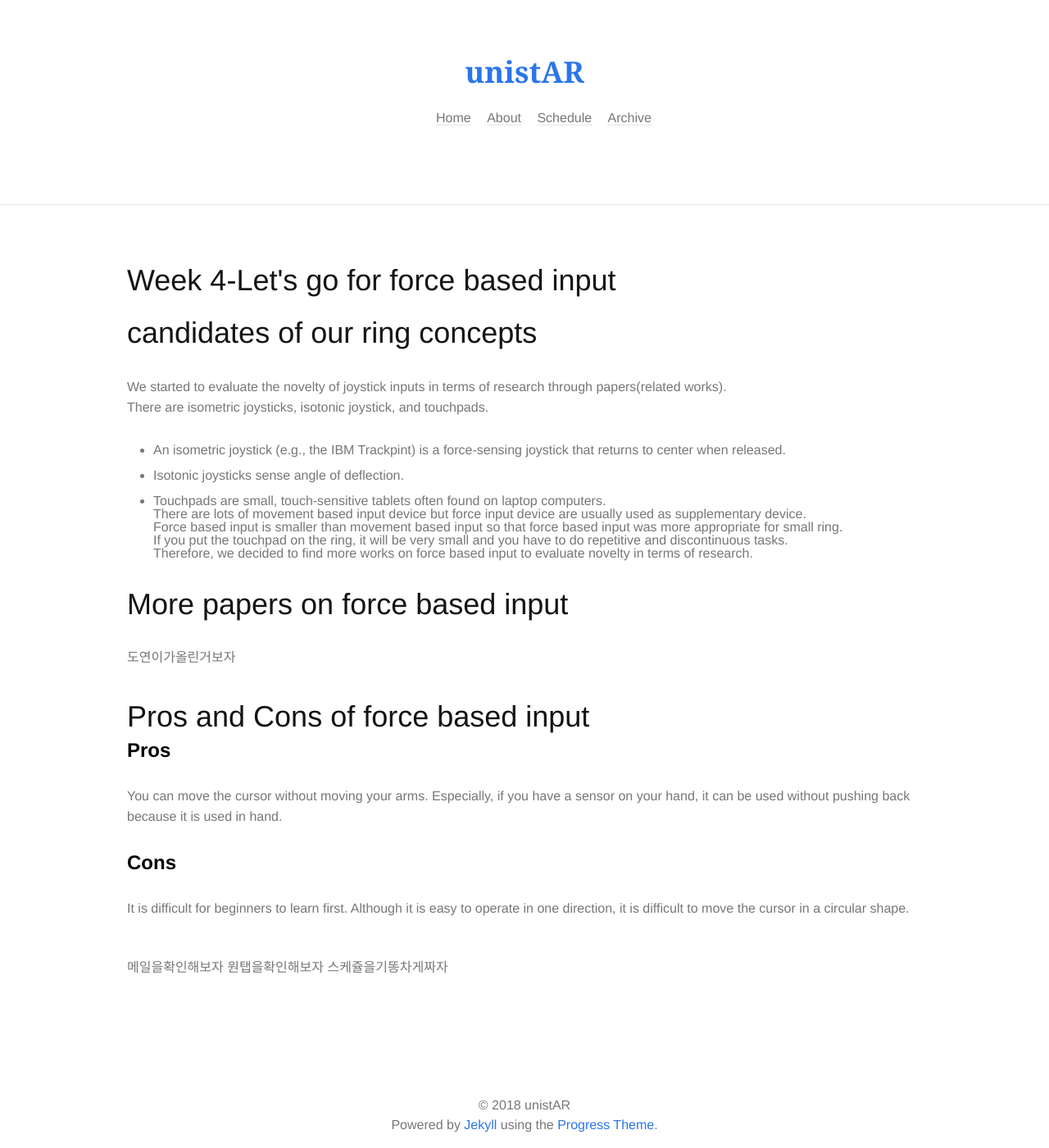
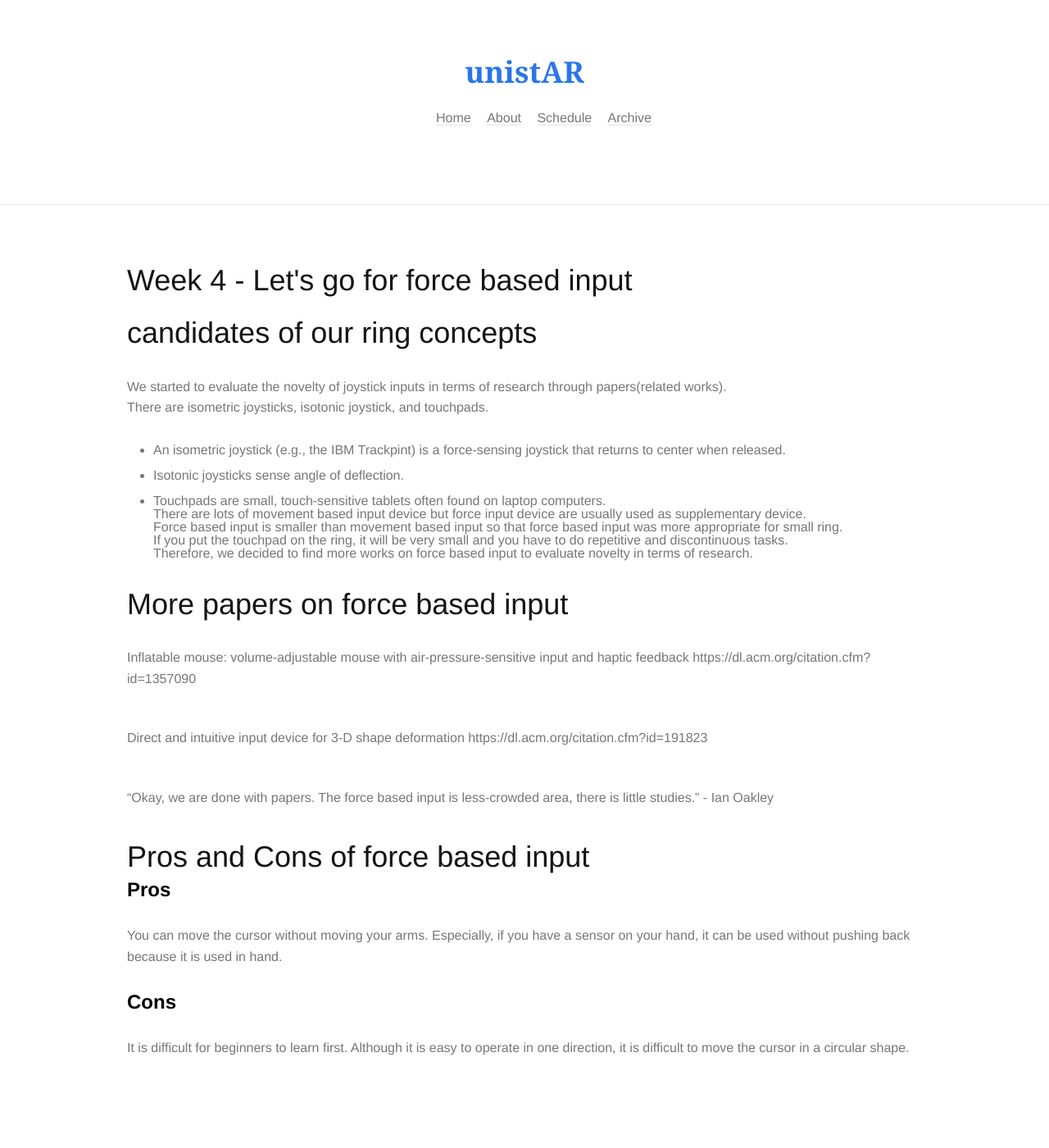
Before and after one commit to unist-AR/unist-AR.github.io, a Jekyll site: the page built from _posts/2018-04-06-Week-4.md, in a window 1280 px wide and 1400 px high. Shown: the whole window at 82% size. Built offline with Jekyll 4.4.1, drawn with Linux system fonts in a browser that asks for light colours; some web fonts are replaced.

Commit message:
Update 2018-04-06-Week-4.md

```diff
--- a/_posts/2018-04-06-Week-4.md
+++ b/_posts/2018-04-06-Week-4.md
@@ -1,7 +1,7 @@
 ---
 layout: post
-title: Week 4-Let's go for force based input
-description: ""
+title: Week 4 - Let's go for force based input
+description: "We found that there is little attempt in forece based input area"
 ---
 
 # candidates of our ring concepts
@@ -16,14 +16,16 @@ If you put the touchpad on the ring, it will be very small and you have to do re
 Therefore, we decided to find more works on force based input to evaluate novelty in terms of research.<br>
 
 # More papers on force based input
-도연이가올린거보자
+Inflatable mouse: volume-adjustable mouse with air-pressure-sensitive input and haptic feedback
+https://dl.acm.org/citation.cfm?id=1357090 <br>
+
+Direct and intuitive input device for 3-D shape deformation
+https://dl.acm.org/citation.cfm?id=191823 <br>
+
+"Okay, we are done with papers. The force based input is less-crowded area, there is little studies." - Ian Oakley <br>
 
 # Pros and Cons of force based input
 ## Pros
 You can move the cursor without moving your arms. Especially, if you have a sensor on your hand, it can be used without pushing back because it is used in hand.<br>
 ## Cons
 It is difficult for beginners to learn first. Although it is easy to operate in one direction, it is difficult to move the cursor in a circular shape.<br>
-
-메일을확인해보자
-원탭을확인해보자
-스케쥴을기똥차게짜자
```
